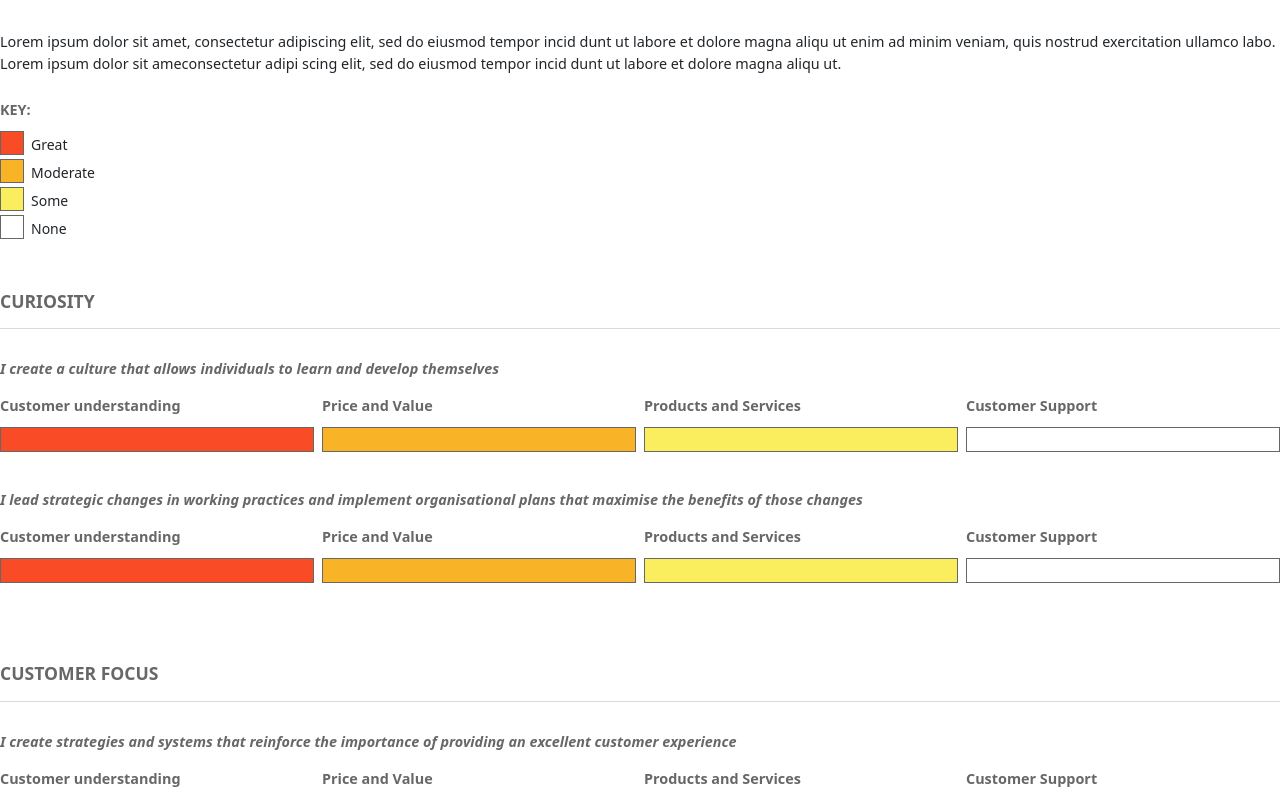
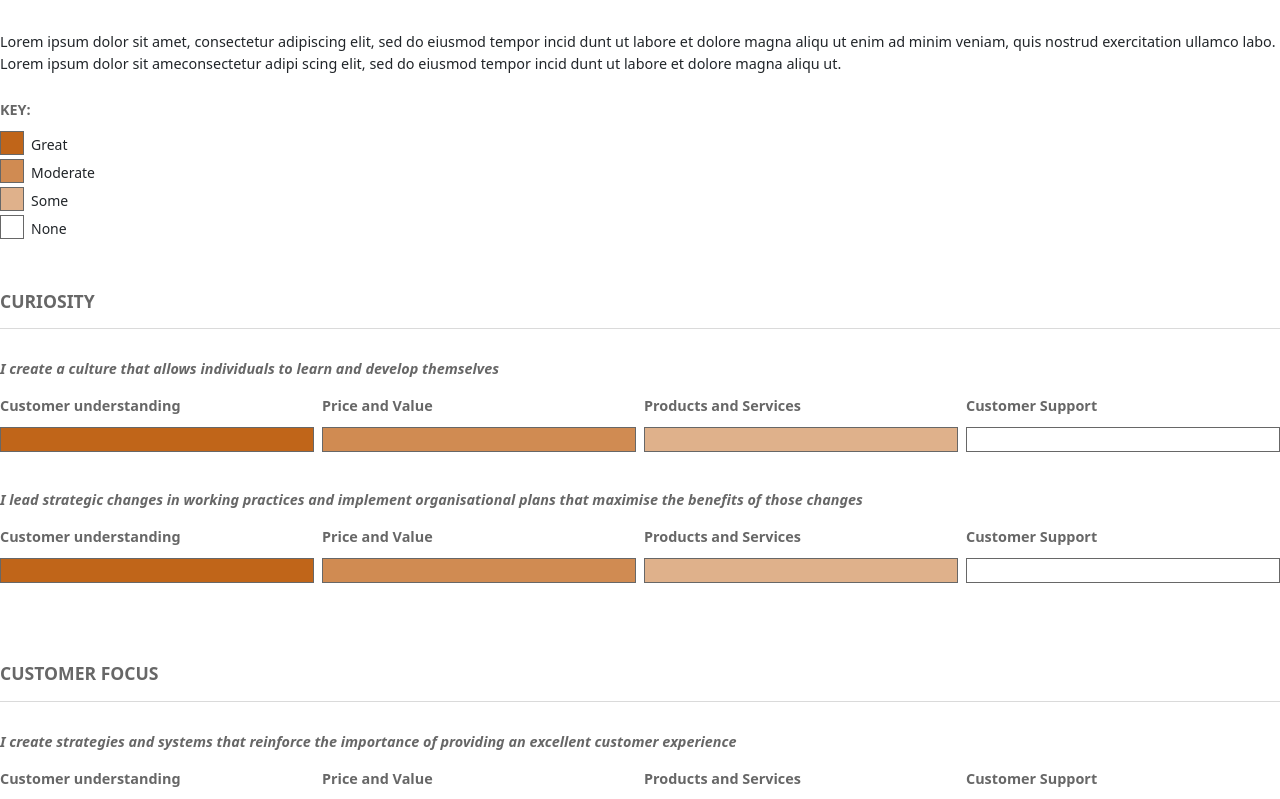
Before and after one commit to timrobinson33/survey-sample, a React (Create React App) app: page /survey-sample/results in a window 1280 px wide. Shown: the part 2540-3339 px from the top of the page. Built offline with nearby package versions, Linux system fonts and the light colour scheme; what survey-react would draw is missing.

Commit message:
Update key colours

```diff
--- a/src/Results.css
+++ b/src/Results.css
@@ -99,13 +99,14 @@ h5.icon-title {
     print-color-adjust: exact !important;
 }
 .grade-great {
-    background-color: #F84B26;
+    background-color: #C06519;
+    background-color: rgba(192, 101, 25, 1);
 }
 .grade-moderate {
-    background-color: #F8B426;
+    background-color: rgba(192, 101, 25, 0.75);
 }
 .grade-some {
-    background-color: #FAEE5E;
+    background-color: rgba(192, 101, 25, 0.5);
 }
 .grade-none {
     background-color: white;
```
